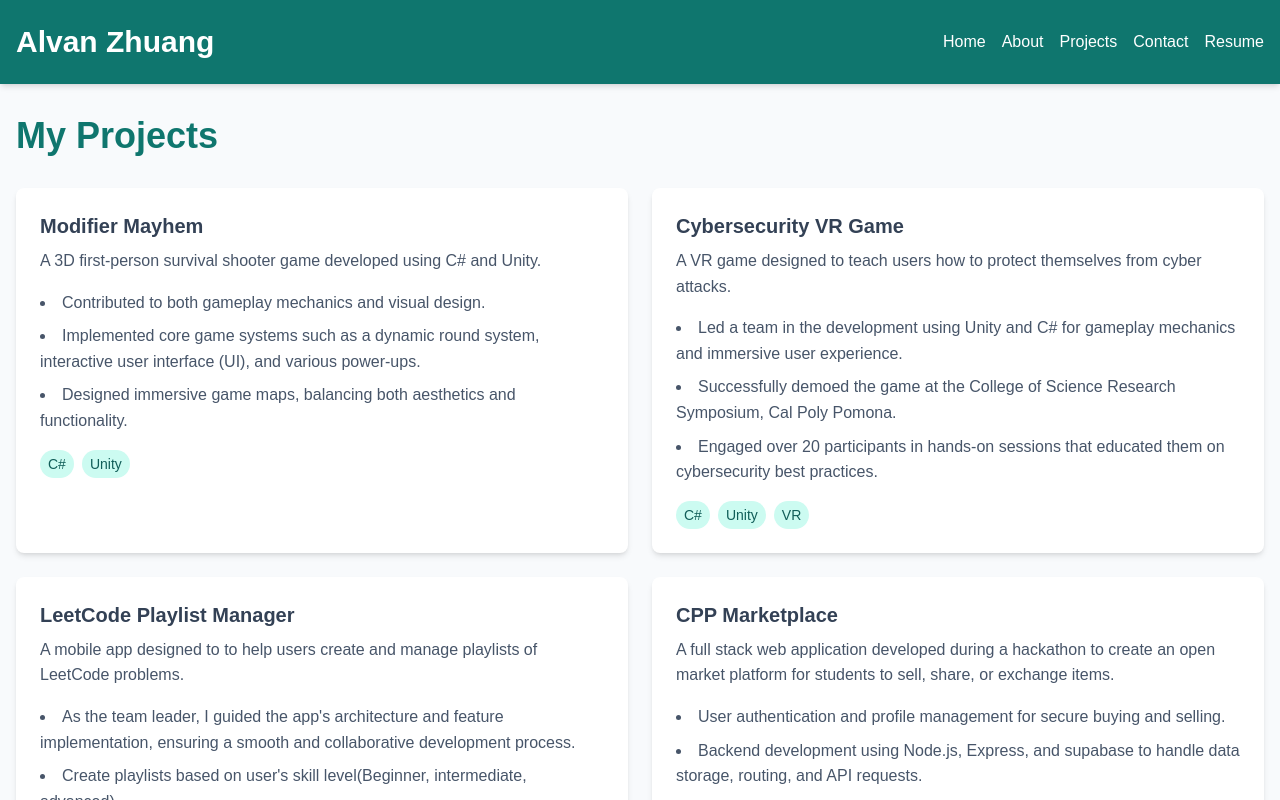
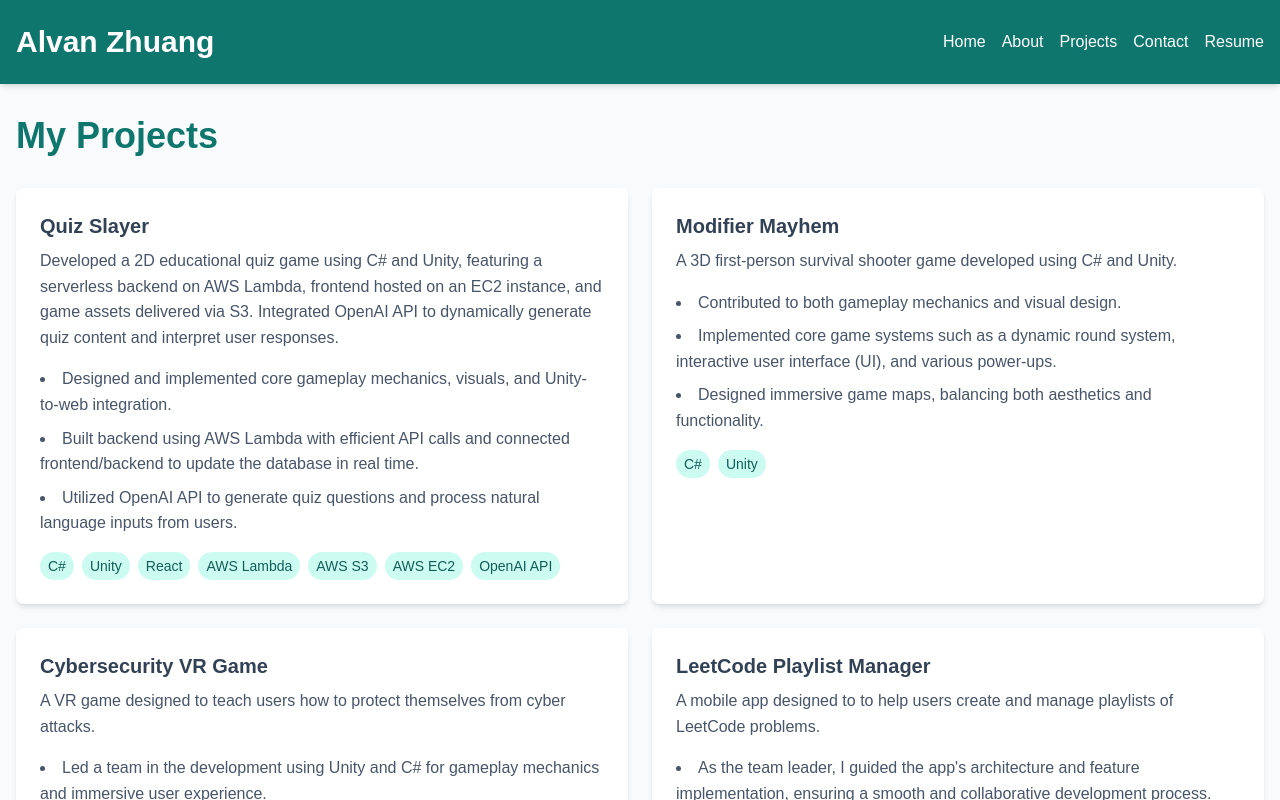
Before and after one commit to AlvanZ/Portfolio, a React (Create React App) app: page /projects in a window 1280 px wide. Shown: the top 800 px of the page. Built offline with nearby package versions, Linux system fonts and the light colour scheme.

Commit message:
update current positions and pages accordingly post graduation and currently during internship

```diff
--- a/src/pages/About.js
+++ b/src/pages/About.js
@@ -7,7 +7,7 @@ export default function About() {
         <div>
           <h3 className="text-2xl font-semibold text-slate-700 mb-2">My Journey</h3>
           <p className="text-slate-600">
-            As a Computer Science student at California State Polytechnic University, Pomona,
+            As a Computer Science graduate at California State Polytechnic University, Pomona,
             I've developed a passion for solving complex problems through technology. My academic
             journey has been marked by consistent excellence, maintaining a 3.99 GPA and earning
             spots on the Dean's List and President's Honor List multiple times.
@@ -16,10 +16,7 @@ export default function About() {
         <div>
           <h3 className="text-2xl font-semibold text-slate-700 mb-2">Research and Experience</h3>
           <p className="text-slate-600">
-            Currently, I'm working as a Research Assistant on the CPP Mobility Scooter Research Project,
-            where I'm developing machine learning models and working on a mobile application. I've also
-            gained valuable experience as a STEM Instructor Intern and as a Lab Assistant in the CPP VR lab,
-            which has honed my skills in teaching, troubleshooting, and working with cutting-edge technologies.
+        Currently, I'm working as a .NET Developer Intern at AAA Auto Club, where I help modernize and integrate internal tools to streamline sales processes and align them with industry standards. I actively contribute to peer testing and code reviews, collaborating with the team to ensure code quality and deliver high-performing software solutions.
           </p>
         </div>
         <div>
--- a/src/pages/Home.js
+++ b/src/pages/Home.js
@@ -10,11 +10,11 @@ export default function Home() {
       </div>
       <div className="bg-white shadow-md rounded-lg p-6 border-l-4 border-teal-500">
         <p className="text-lg text-slate-600 mb-4">
-          Hello! I'm a 4th year Computer Science student at California State Polytechnic University, Pomona,
+          Hello! I'm a Computer Science graduate at California State Polytechnic University, Pomona,
           passionate about creating innovative solutions through technology.
         </p>
         <ul className="list-disc list-inside space-y-2 text-slate-600">
-          <li>Expected Graduation: May 2025</li>
+          <li>Graduated: May 2025</li>
           <li>GPA: 3.99 / Major GPA: 4.0</li>
           <li>Currently Research Assistant on Mobility Scooter Project</li>
           <li>Experience in Web, Game, Mobile App Development, and Machine Learning</li>
--- a/src/pages/Projects.js
+++ b/src/pages/Projects.js
@@ -1,6 +1,17 @@
 import React from 'react';
 export default function Projects() {
   const projects = [
+        {
+      title: "Quiz Slayer",
+      description: "Developed a 2D educational quiz game using C# and Unity, featuring a serverless backend on AWS Lambda, frontend hosted on an EC2 instance, and game assets delivered via S3. Integrated OpenAI API to dynamically generate quiz content and interpret user responses.",
+      details: [
+        "Designed and implemented core gameplay mechanics, visuals, and Unity-to-web integration.",
+        "Built backend using AWS Lambda with efficient API calls and connected frontend/backend to update the database in real time.",
+        "Utilized OpenAI API to generate quiz questions and process natural language inputs from users."
+      ],
+      technologies: ["C#", "Unity", "React", "AWS Lambda", "AWS S3", "AWS EC2", "OpenAI API"],
+      url: "https://github.com/YuStudy-Inc/QuizSlayer"
+    },
     {
       title: "Modifier Mayhem",
       description: "A 3D first-person survival shooter game developed using C# and Unity.",
```
Also changed, not shown: 1 other file (tests, documents, lock files or other folders).
